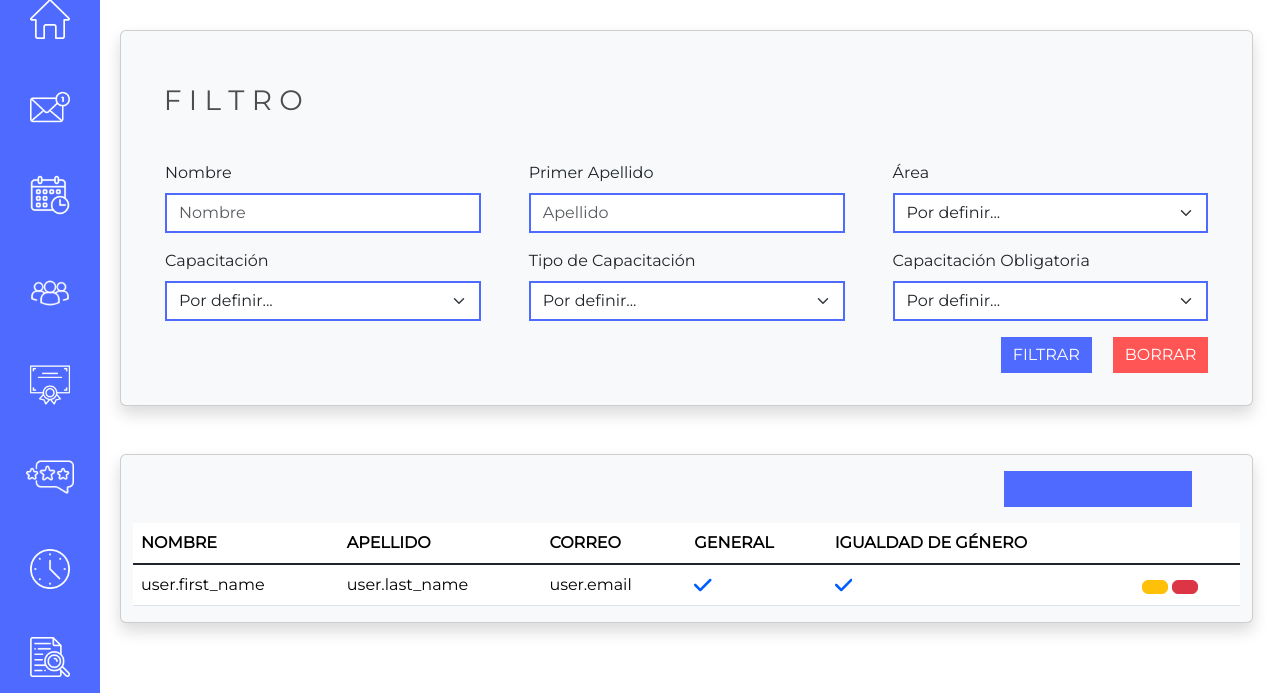
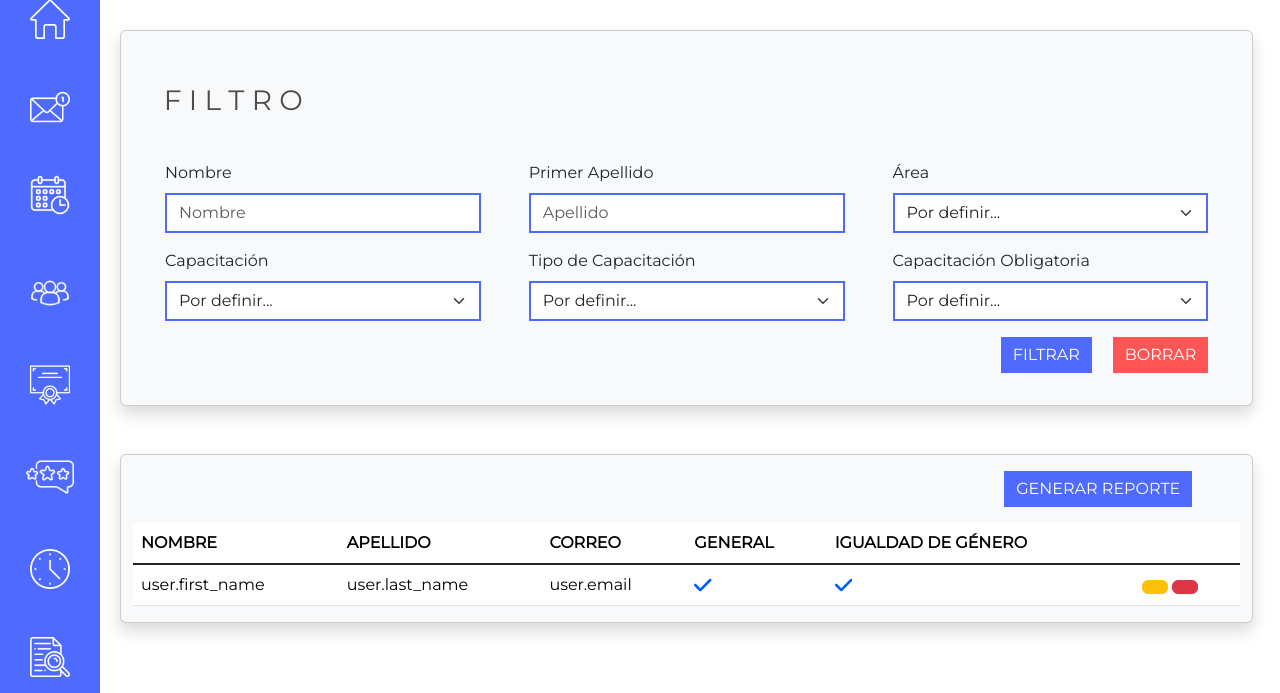
Before and after one commit to Zharen03/SCA-ITESCA, a Django app: page /sca/show_user in a window 1280 px wide. Shown: the part 84-777 px from the top of the page. Run offline with Django 4.2, Linux system fonts and the light colour scheme.

Commit message:
hotfix: style changes

```diff
--- a/sca_itesca/scaItescaApp/static/CSS/general.css
+++ b/sca_itesca/scaItescaApp/static/CSS/general.css
@@ -69,7 +69,7 @@ h3 {
 
 #button_gen_report {
     background-color: #4F6BFF;
-    color: #4F6BFF;
+    color: white;
     border: none;
     border-radius: 0%;
 }
--- a/sca_itesca/scaItescaApp/static/CSS/login_CSS.css
+++ b/sca_itesca/scaItescaApp/static/CSS/login_CSS.css
@@ -1,10 +1,10 @@
-/*Side menu
+
 .card{
     margin-top:8%;
     margin-left: 36%;
     width:27%;
     height:65vh;
-}*/
+}
 
 .simple-linear {
     background: linear-gradient(#4F6BFF, white);
```
